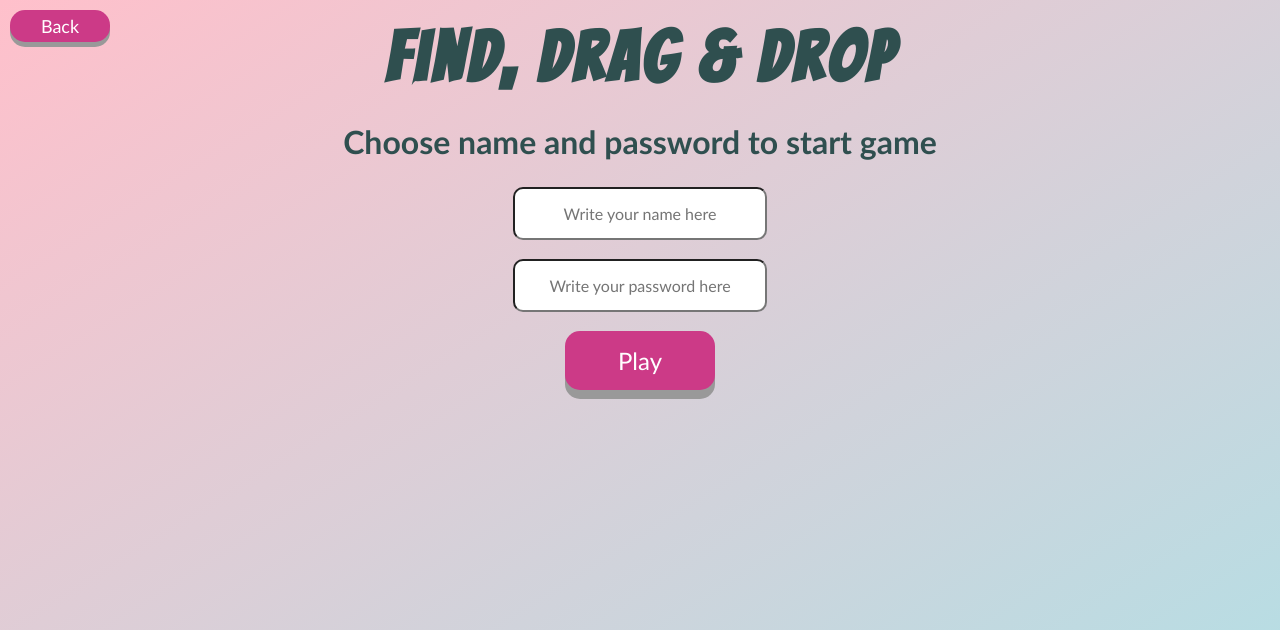
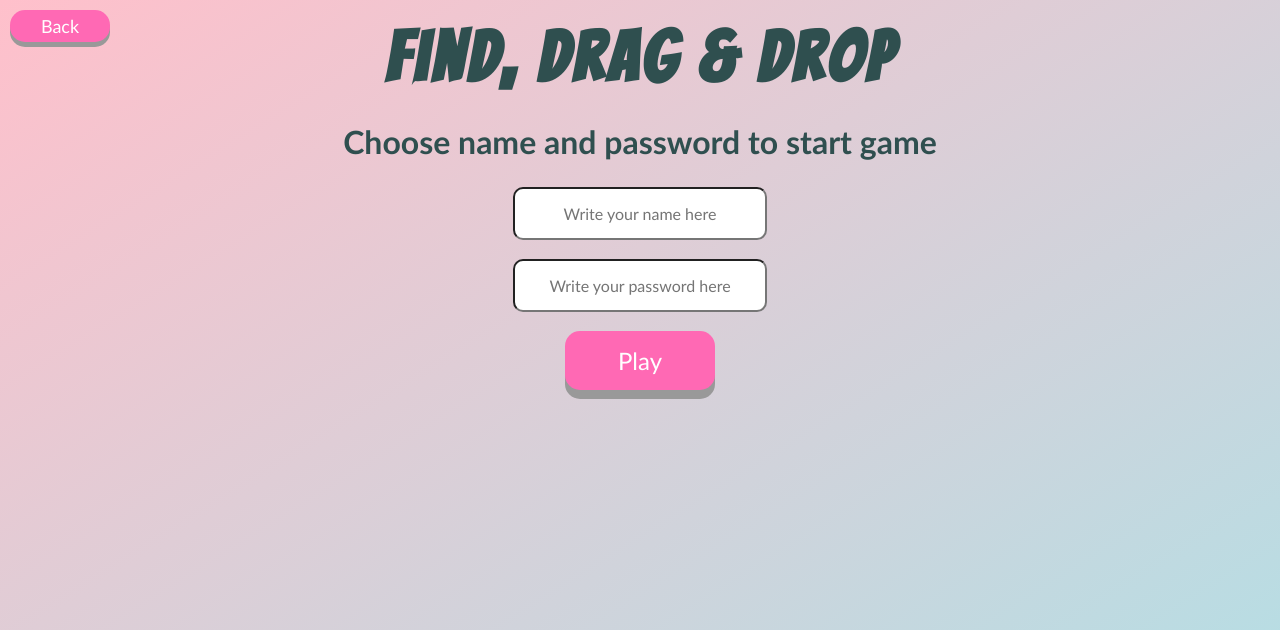
Before and after one commit to aaalic/FindDragDrop_New_Version, an ASP.NET Core app: page /Account/Create in a window 1280 px wide. Shown: the top 630 px of the page. Run offline with ASP.NET Core 8, Linux system fonts and the light colour scheme; data that the repository does not hold is empty; some libraries are stand-ins or nearby versions.

Commit message:
new version

```diff
--- a/FindDragDrop2/Startup.cs
+++ b/FindDragDrop2/Startup.cs
@@ -25,7 +25,11 @@ namespace FindDragDrop2
 
 
             services.AddDbContext<IdentityDbContext>(o => o.UseSqlServer(connString));
-            services.AddIdentity<IdentityUser, IdentityRole>()
+            services.AddIdentity<IdentityUser, IdentityRole>(o =>
+            {
+                o.Password.RequireNonAlphanumeric = false;
+                o.Password.RequiredLength = 6;
+            })
             .AddEntityFrameworkStores<IdentityDbContext>()
             .AddDefaultTokenProviders();
 
--- a/FindDragDrop2/wwwroot/Scripts/Index.js
+++ b/FindDragDrop2/wwwroot/Scripts/Index.js
@@ -175,7 +175,7 @@ function checkGameEnded() {
 
     console.log("wordCorrect: " + wordCorrect + " totalWords: " + totalWords);
 
-    if (wordCorrect === 2) {
+    if (wordCorrect === totalWords) {
 
         alert("YOU WIN!!");
     }
--- a/FindDragDrop2/wwwroot/Styles/StyleSheet.css
+++ b/FindDragDrop2/wwwroot/Styles/StyleSheet.css
@@ -134,7 +134,7 @@ h3 {
     text-decoration: none;
     outline: none;
     color: #fff;
-    background-color: #cc3a87;
+    background-color: hotpink;
     border: none;
     border-radius: 15px;
     box-shadow: 0 9px #999;
@@ -152,7 +152,7 @@ h3 {
     text-decoration: none;
     outline: none;
     color: #fff;
-    background-color: #cc3a87;
+    background-color: hotpink;
     border: none;
     border-radius: 15px;
     box-shadow: 0 5px #999;
@@ -168,7 +168,7 @@ h3 {
     text-decoration: none;
     outline: none;
     color: #fff;
-    background-color: #cc3a87;
+    background-color: hotpink;
     border: none;
     font-family: 'Gill Sans', 'Gill Sans MT', Calibri, 'Trebuchet MS', sans-serif;
     width: 180px;
```
